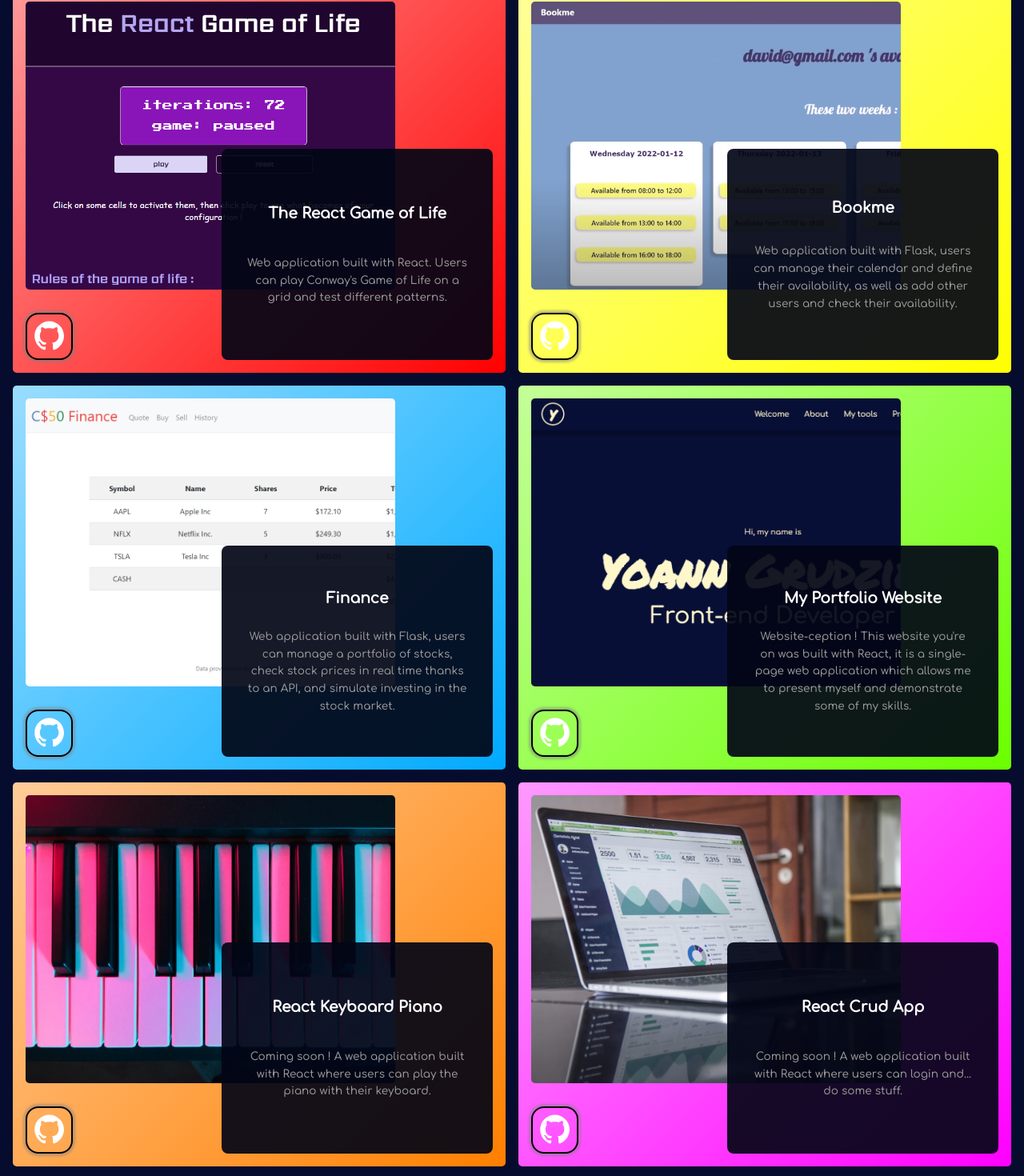
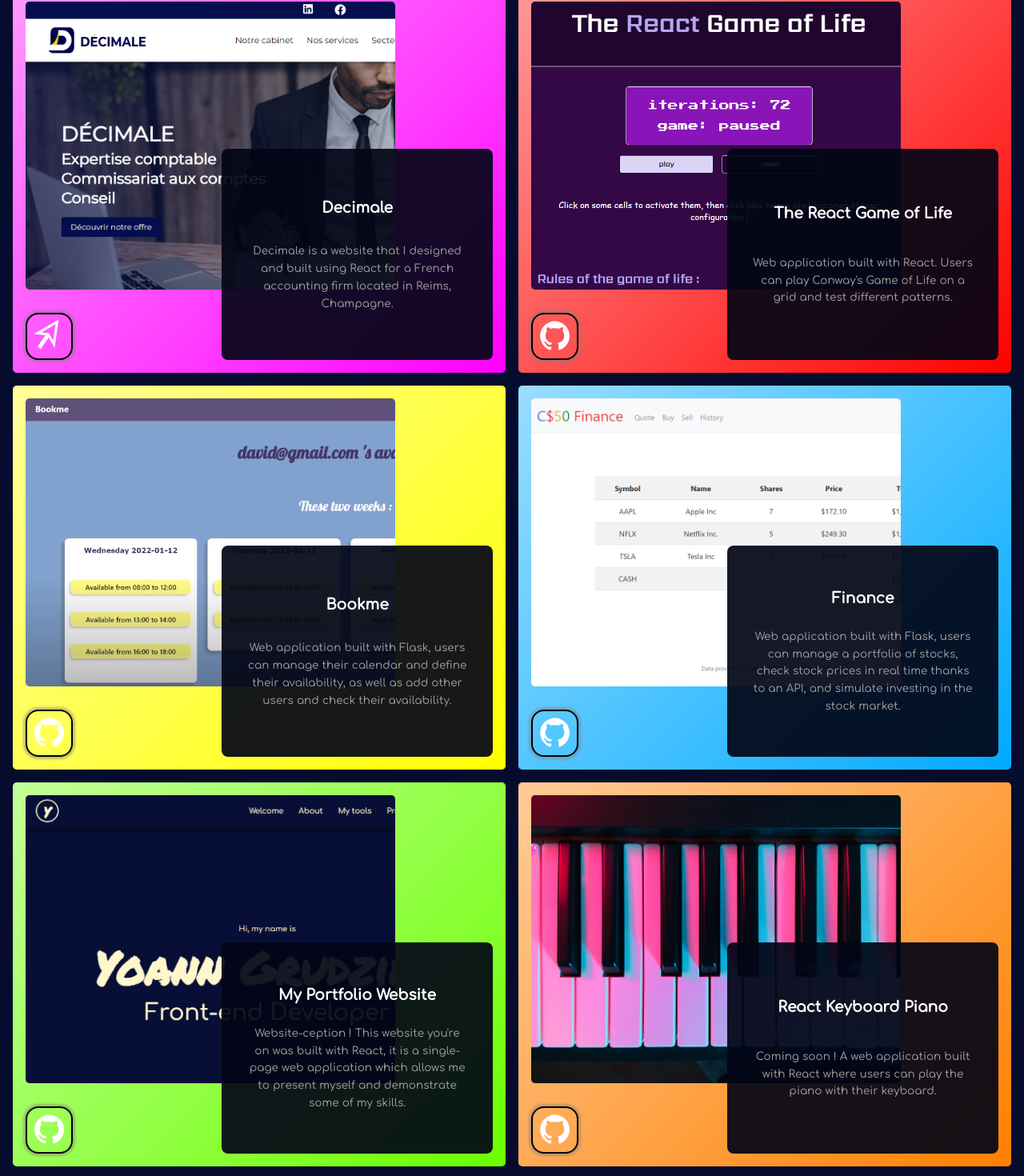
Before and after one commit to YoannGrdz/portfolio_website_yoann_grudzien, a React (Create React App) app: page / in a window 1280 px wide. Shown: the part 2806-4276 px from the top of the page at 80% size. Built offline with nearby package versions, Linux system fonts and the light colour scheme.

Commit message:
Added Decimale website to projects

```diff
--- a/src/App.css
+++ b/src/App.css
@@ -1424,7 +1424,7 @@ a {
   background: linear-gradient(135deg,  hsl(30, 100%, 80%), hsl(30, 100%, 50%));
 }
 
-#project--div--crud {
+#project--div--decimale {
   background: linear-gradient(135deg,  hsl(300, 100%, 80%), hsl(300, 100%, 50%));
 }
 
@@ -1450,6 +1450,32 @@ a {
   background-color: hsla(0, 0%, 0%, 25%);
 }
 
+.arrowSVGContainer {
+  display: flex;
+  justify-content: center;
+  align-items: center;
+  position: absolute;
+  z-index: 3;
+  bottom: 1rem;
+  left: 1rem;
+  height: 3.7rem;
+  width: 3.7rem;
+  border: 2px solid black;
+  border-radius: 1rem;
+  box-shadow: 0px 0px 3px 3px hsla(0, 0%, 50%, 50%);
+  transition: 0.3s;
+}
+
+.arrowSVGContainer:hover {
+  border-color: var(--light-gold);
+  background-color: hsla(0, 0%, 0%, 25%);
+}
+
+.arrowSVG {
+  fill: white;
+  transform: rotateZ(60deg);
+}
+
 @media (max-width: 1250px){
   .project--header {
     font-size: 2.5rem;
@@ -1537,6 +1563,10 @@ a {
   }
 
   .project--github {
+    position: static;
+  }
+
+  .arrowSVGContainer {
     position: static;
   }
 }
--- a/src/components/Projects.js
+++ b/src/components/Projects.js
@@ -3,9 +3,10 @@ import gameOfLife02 from "../pictures/gameOfLife02.png";
 import bookme01 from "../pictures/bookme01.png";
 import finance01 from "../pictures/finance01.png";
 import piano01 from "../pictures/piano.jpg";
-import crudApp01 from "../pictures/crudApp01.jpg";
+import decimale01 from "../pictures/decimale01.png";
 import portfolio01 from "../pictures/portfolio01.png";
 import logosObject from "../logos/logos.js";
+import arrowSVG from "../icons/arrowSVG.js";
 
 const github_svg = logosObject.github_svg;
 
@@ -34,9 +35,9 @@ export default function Projects(props){
     const description_piano_fr = "Bientôt disponible ! Une application Web construite avec React où les utilisateurs peuvent jouer du piano avec leur clavier.";
     const description_piano_jp = "近日公開 ! ユーザーがキーボードでピアノを弾くことができる、React で構築された ウェブ アプリケーション。";
 
-    const description_crud_en = "Coming soon ! A web application built with React where users can login and... do some stuff.";
-    const description_crud_fr = "Bientôt disponible ! Une application Web construite avec React où les utilisateurs peuvent se connecter et... faire des choses.";
-    const description_crud_jp = "近日公開 ! React で構築された ウェブ アプリケーションで、ユーザーがログインして何かを行うことができます。";
+    const description_decimale_en = "Decimale is a website that I designed and built using React for a French accounting firm located in Reims, Champagne.";
+    const description_decimale_fr = "Decimale est un site web que j'ai conçu et développé avec React pour un cabinet d'expertise comptable français basé à Reims, en Champagne.";
+    const description_decimale_jp = "Decimale（デシマル）は、私がReactを使用して構築した、シャンパーニュ地方のレームに拠点を置くフランスの会計事務所向けのウェブサイトです。";
 
 
 
@@ -147,6 +148,14 @@ export default function Projects(props){
         <section className="projects" id="Projects">
             <h2 className={h2Visible ? "projects--header projects--header--visible" : "projects--header"} ref={h2Ref}>{language === "english" ? "My Projects" : language === "french" ? "Mes Projets" : "私のプロジェクト"}</h2>
             <div className="projects--grid">
+                <a href="https://decimale.eu/" target="_blank" rel="noreferrer" className={p6Visible ? "project project--visible" : "project"} id="project--div--decimale" ref={p6Ref}>
+                    <div className="project--pic" style={{backgroundImage: `url(${decimale01})`}}></div>
+                    <div className="project--info">
+                        <h3>Decimale</h3>
+                        <p>{language === "english" ? description_decimale_en : language === "french" ? description_decimale_fr : description_decimale_jp}</p>
+                    </div>
+                    <div className="arrowSVGContainer">{arrowSVG()}</div>
+                </a>
                 <div className={p1Visible ? "project project--visible" : "project"} id="project--div--game" ref={p1Ref}>
                     <div className="project--pic" style={{ backgroundImage: `url(${gameOfLife02})` }}></div>
                     <div className="project--info">
@@ -197,16 +206,7 @@ export default function Projects(props){
                         {github_svg()}
                     </div>
                 </div>
-                <div className={p6Visible ? "project project--visible" : "project"} id="project--div--crud" ref={p6Ref}>
-                    <div className="project--pic" style={{backgroundImage: `url(${crudApp01})`}}></div>
-                    <div className="project--info">
-                        <h3>React Crud App</h3>
-                        <p>{language === "english" ? description_crud_en : language === "french" ? description_crud_fr : description_crud_jp}</p>
-                    </div>
-                    <div className="project--github">
-                        {github_svg()}
-                    </div>
-                </div>
+
             </div>
         </section>
 
--- /dev/null
+++ b/src/icons/arrowSVG.js
@@ -0,0 +1,7 @@
+import React from "react"
+
+export default function arrowSVG(){
+    return (
+        <svg xmlns="http://www.w3.org/2000/svg" className="arrowSVG" height="48" viewBox="0 96 960 960" width="48"><path d="m300 709 109-153h218L300 299v410Zm260 263L412 655 240 896V176l560 440H505l145 314-90 42ZM409 556Z"/></svg>
+    )
+}
```
Also changed, not shown: src/pictures/decimale01.png (added).
